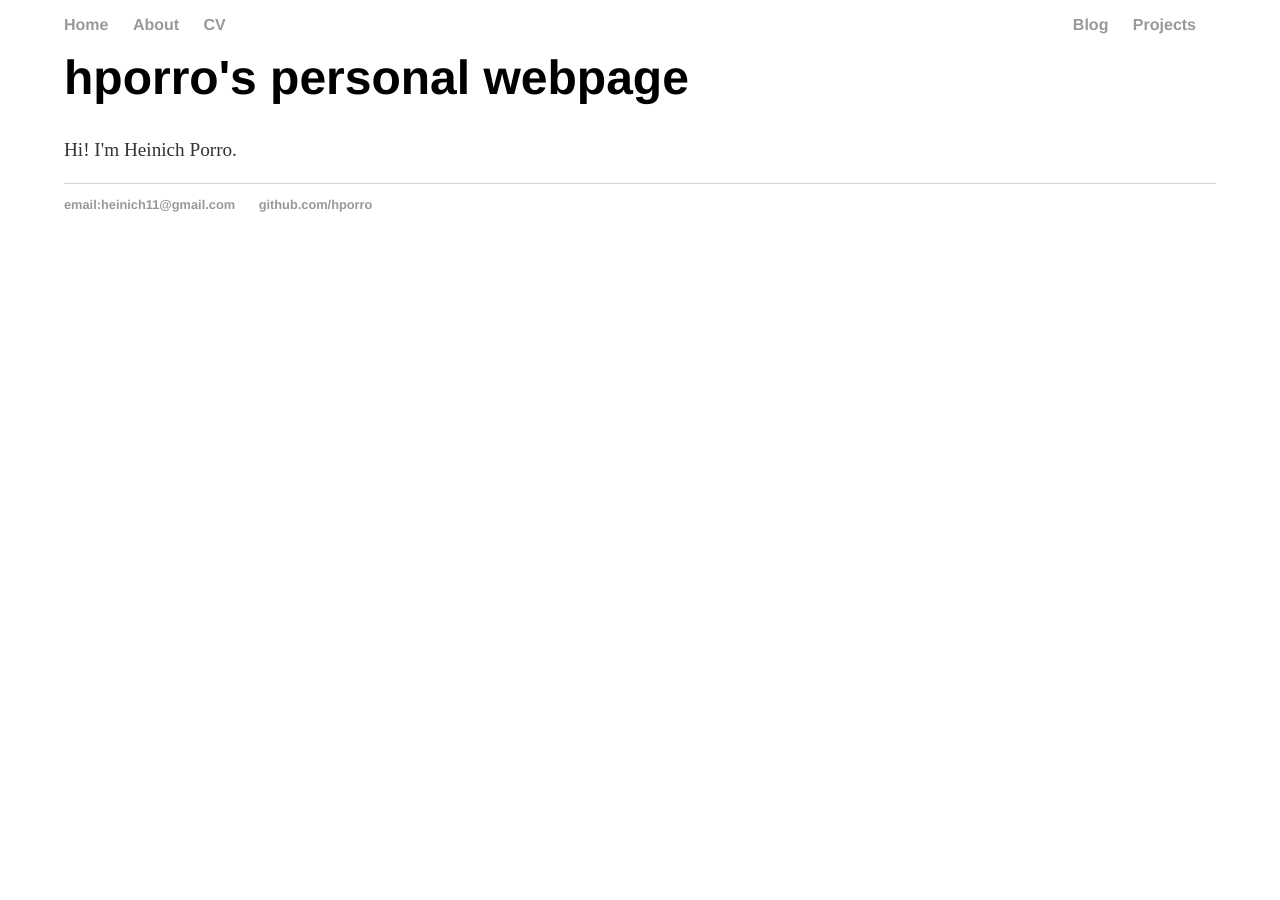
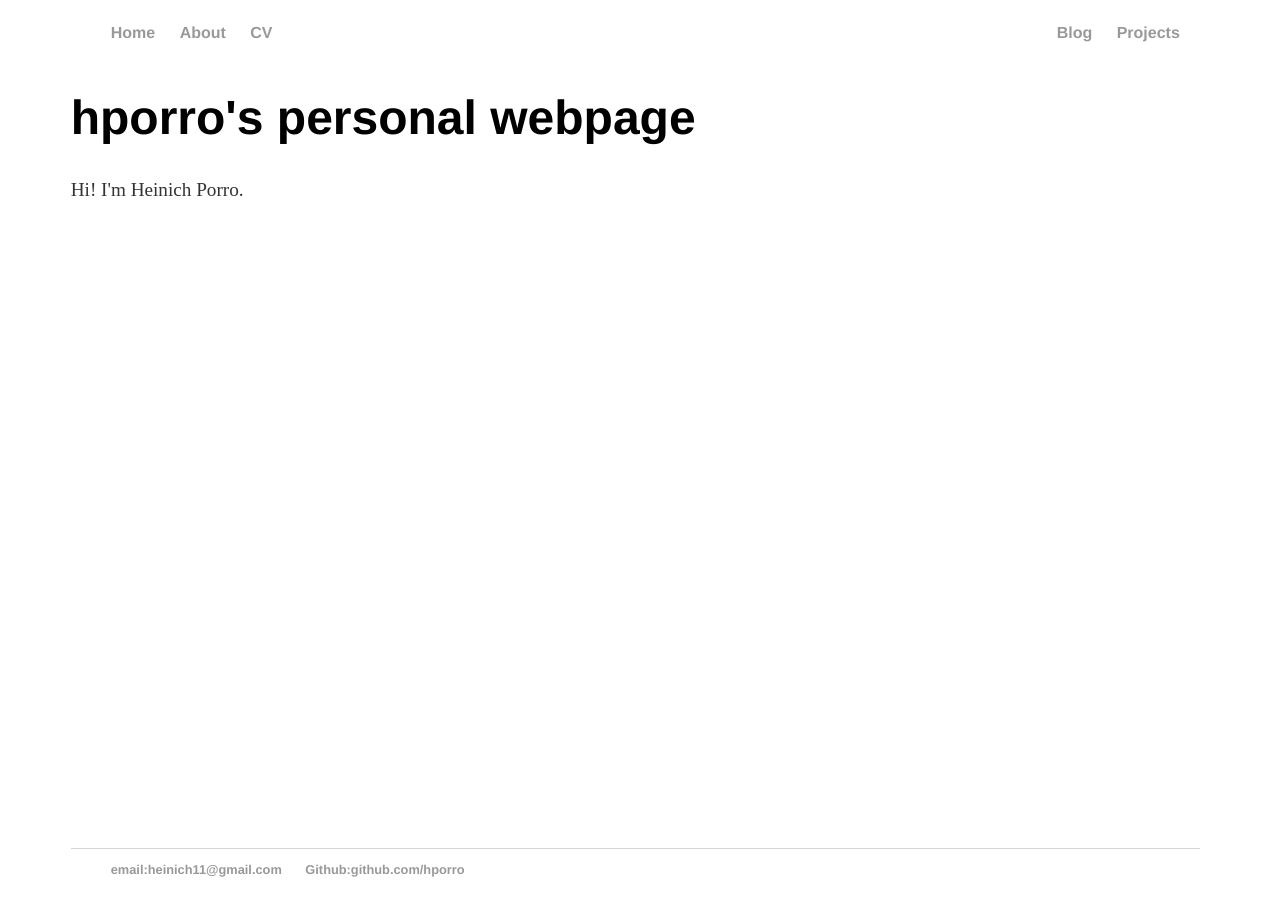
Before and after one commit to hporro/hporro.github.io, a Jekyll site: the page built from index.html, in a window 1280 px wide. Built offline with Jekyll 4.4.1, drawn with Linux system fonts in a browser that asks for light colours; nearby versions of some CDN libraries.

Commit message:
adjusted grid sizes

```diff
--- a/_layouts/default.html
+++ b/_layouts/default.html
@@ -11,7 +11,8 @@
 			<script src="//cdnjs.cloudflare.com/ajax/libs/KaTeX/0.10.1/katex.min.js"></script>
 		</head>
 		<body>
-            <div>
+			<div class="article">
+				<div name="navbar-hporro-page">
 					<nav>
 						<ul class="left-nav">
 							<li><a href="/">Home</a></li>
@@ -23,18 +24,17 @@
 							<li><a href="/proyect">Projects</a></li>
 						</ul>
 					</nav>
-            </div>
+				</div><!-- navbar-hporro-page -->
 				<div class="container">
-
 					{{ content }}
-
 				</div><!-- /.container -->
 				<footer>
 					<ul>
 						<li><a href="mailto:heinich11@gmail.com">email:heinich11@gmail.com</a></li>
-	        		<li><a href="https://github.com/hporro">github.com/hporro</a></li>
+						<li><a href="https://github.com/hporro">Github:github.com/hporro</a></li>
 					</ul>
 				</footer>
+			</div>
 		</body>
 	</html>
 
--- a/css/main.css
+++ b/css/main.css
@@ -1,13 +1,19 @@
-body {
-    margin: 0px auto;
-    width: 90%;
+html, body {
+    width: 99%;
+    height: 99%;
 }
-.container {
-    clear: left;
+
+.article {
+    min-height: 100%;
+    margin-left: 5%;
+    margin-right: 5%;
+    display: grid;
+    grid-template-rows: auto 1fr auto;
+    grid-template-columns: 100%;
 }
+
 nav ul, footer ul {
     font-family:'Helvetica', 'Arial', 'Sans-Serif';
-    padding: 0px;
     list-style: none;
     font-weight: bold;
 }
@@ -37,6 +43,7 @@ p {
     line-height: 1.4em;
     color: #333;
 }
+
 footer {
     border-top: 1px solid #d5d5d5;
     font-size: .8em;
@@ -57,3 +64,10 @@ figure.centered-svg {
     margin-left: auto;
     margin-right: auto;
 }
+
+iframe.cv {
+    margin-left: 5%;
+    margin-right: 5%;
+    width: 90%;
+    height: 98%;
+}
--- a/cv/index.html
+++ b/cv/index.html
@@ -2,4 +2,4 @@
 layout: default
 title: cv
 ---
-<iframe src="CV.pdf" width="1200px" height="800px"></iframe>
+<iframe class="cv" src="CV.pdf"></iframe>
```
Lines whose indentation alone changed are shown as unchanged.
